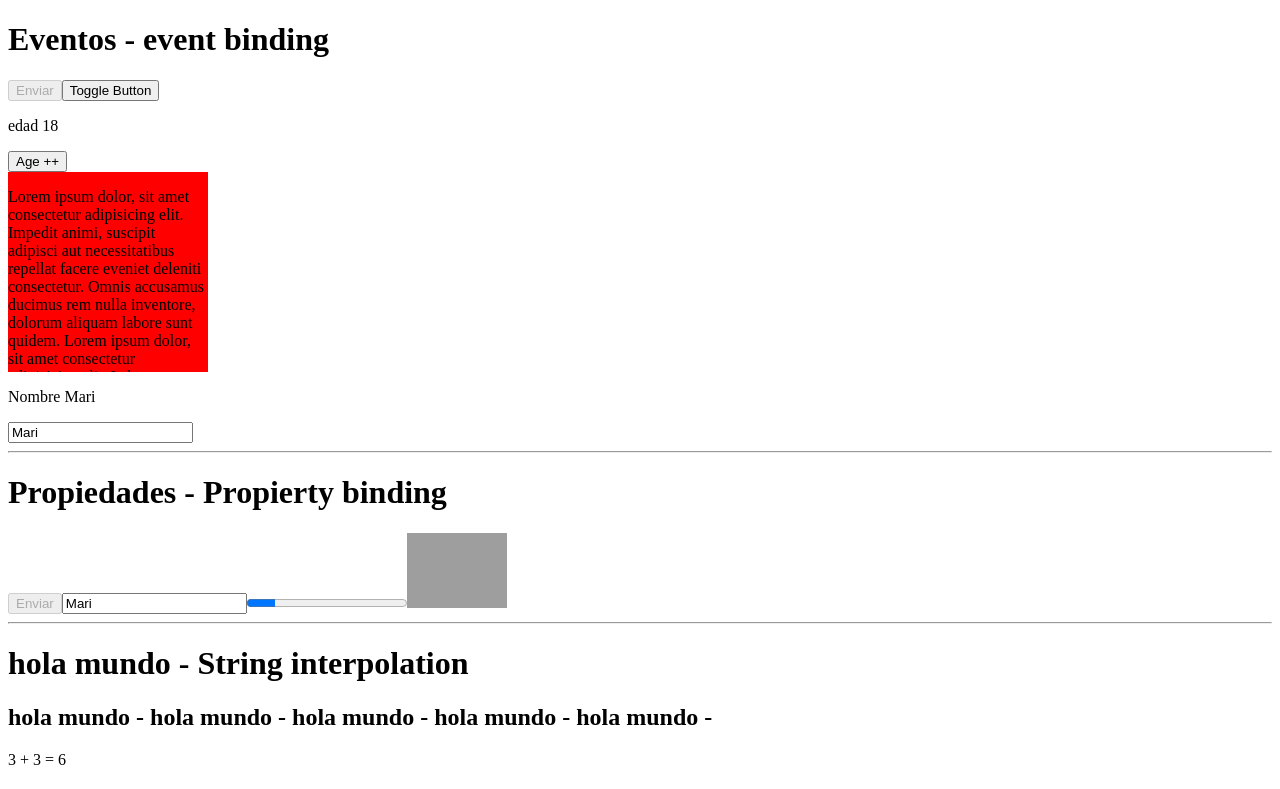
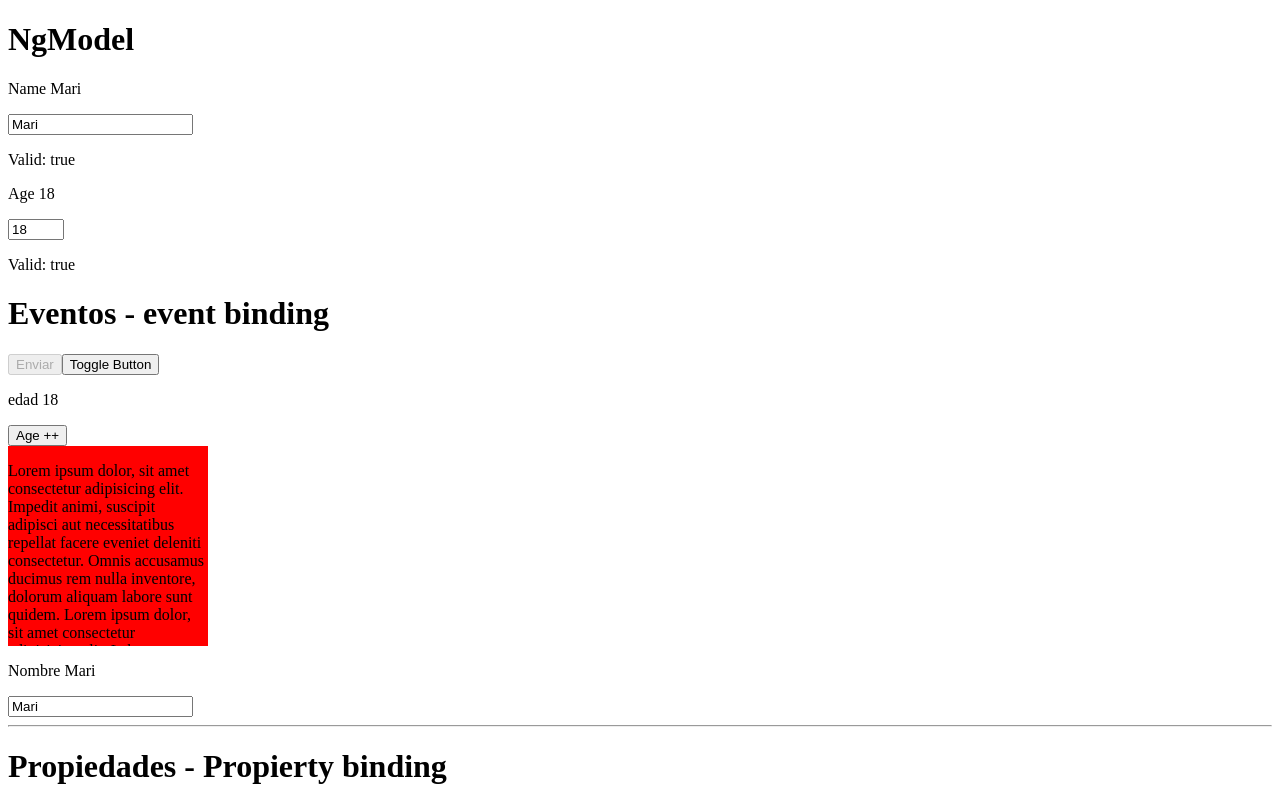
Before and after one commit to Marisabel-Condori/ecomerceAngular, an Angular app: page / in a window 1280 px wide. Shown: the top 789 px of the page. Built offline with nearby package versions, Linux system fonts and the light colour scheme; grey boxes are pictures that could not be loaded.

Commit message:
angular forms - Importante recalcar que para hacer uso de ngModel debemos importar el “FormModule” y habilitar el mismo en app.module.ts

```diff
--- a/src/app/app.component.html
+++ b/src/app/app.component.html
@@ -1,3 +1,11 @@
+<h1>NgModel</h1>
+<p>Name {{person.name}}</p>
+<input type="text" required #nameInput="ngModel" [(ngModel)] = "person.name">
+<p>Valid: {{nameInput.valid}}</p>
+<p>Age {{person.age}}</p>
+<input type="number" max="18" min="10" required #ageInput="ngModel" [(ngModel)] = "person.age">
+<p>Valid: {{ageInput.valid}}</p>
+
 <h1>Eventos - event binding</h1>
 <button [disabled]="btnDisabled"> Enviar</button>
 <button (click)="toggleButton()">Toggle Button</button>
@@ -8,7 +16,6 @@
 </div>
 <p>Nombre {{person.name}}</p>
 <input type="text" [value]="person.name" (keyup)="changeName($event)">
-
 
 <hr/>
 <h1>Propiedades - Propierty binding</h1>
--- a/src/app/app.module.ts
+++ b/src/app/app.module.ts
@@ -1,5 +1,6 @@
 import { NgModule } from '@angular/core';
 import { BrowserModule } from '@angular/platform-browser';
+import { FormsModule } from '@angular/forms';
 
 import { AppRoutingModule } from './app-routing.module';
 import { AppComponent } from './app.component';
@@ -10,7 +11,8 @@
   ],
   imports: [
     BrowserModule,
-    AppRoutingModule
+    AppRoutingModule,
+    FormsModule
   ],
   providers: [],
   bootstrap: [AppComponent]
```
